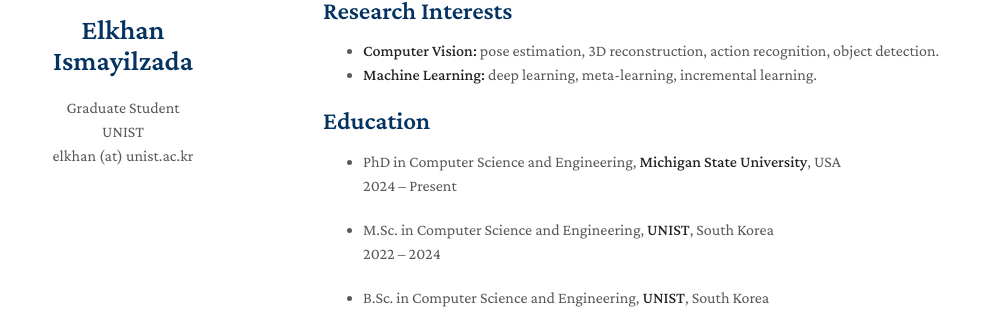
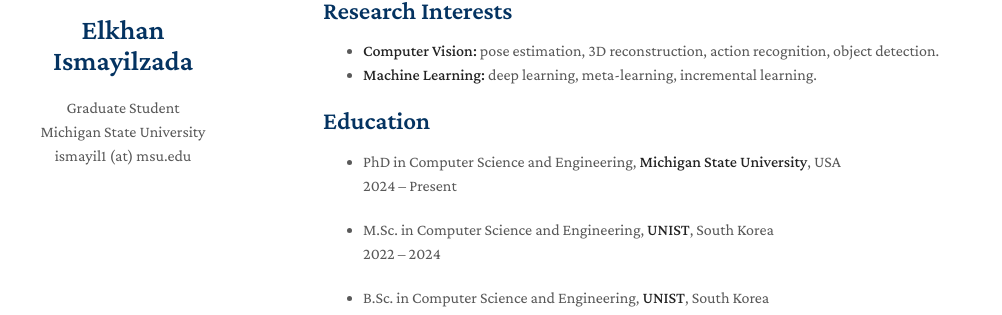
Before and after one commit to elkhanzada/elkhanzada.github.io, a Jekyll site: the page built from index.md, in a window 1280 px wide. Shown: the part 180-495 px from the top of the page, without its empty margins (147-1149 px from the left). Built offline with Jekyll 4.4.1, drawn with Linux system fonts in a browser that asks for light colours; nearby versions of some CDN libraries; a style sheet for code colours, icons or effects is not loaded; our own code applies the rules of GitHub Pages for plain Markdown files.

Commit message:
Update _config.yml

```diff
--- a/_config.yml
+++ b/_config.yml
@@ -1,7 +1,7 @@
 title: Elkhan Ismayilzada
 position: Graduate Student
-affiliation: UNIST
-email: elkhan (at) unist.ac.kr
+affiliation: Michigan State University
+email: ismayil1 (at) msu.edu
 keywords:
 google_scholar: https://scholar.google.com/citations?user=eDlBK6MAAAAJ&hl=en
 github_link: https://github.com/elkhanzada
```
